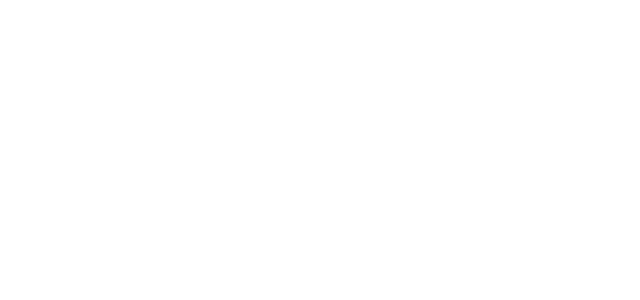
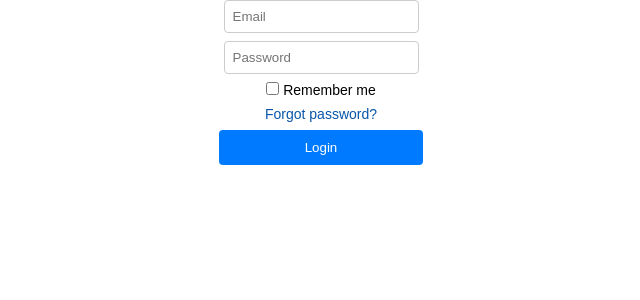
Before and after one commit to Udaylol/Managely, a React app in the folder FrontEnd/: page / in a window 1280 px wide. Shown: the top 300 px of the page, without its empty margins (191-831 px from the left). Built offline with nearby package versions, Linux system fonts and the light colour scheme; the HTML template or start-up script is replaced by a standard one.

Commit message:
created LoginForm component

```diff
--- a/FrontEnd/src/App.css
+++ b/FrontEnd/src/App.css
@@ -0,0 +1,4 @@
+* {
+  margin: 0;
+  padding: 0;
+}
--- a/FrontEnd/src/App.jsx
+++ b/FrontEnd/src/App.jsx
@@ -1,7 +1,10 @@
 import "./App.css";
+import LoginForm from "./components/LoginForm/LoginForm";
 
 function App() {
-  return <></>;
+  return <>
+  <LoginForm />
+  </>;
 }
 
 export default App;
--- /dev/null
+++ b/FrontEnd/src/components/LoginForm/LoginForm.css
@@ -0,0 +1,36 @@
+.loginForm {
+  display: flex;
+  flex-direction: column;
+  justify-content: center;
+  align-items: center;
+  height: 80%;
+  width: 80%;
+  gap: 1vmin;
+}
+
+.loginForm input {
+  padding: 8px;
+  border: 1px solid #ccc;
+  border-radius: 4px;
+}
+.loginOptions {
+  font-family: Arial, sans-serif;
+  font-size: 14px;
+}
+a {
+  text-decoration: none;
+  color: #0855a9;
+}
+.loginForm {
+  border-color: #007bff;
+  outline: none;
+}
+.loginButton {
+  padding: 10px;
+  background-color: #007bff;
+  color: white;
+  border: none;
+  border-radius: 4px;
+  cursor: pointer;
+  width: 20%;
+}
--- /dev/null
+++ b/FrontEnd/src/components/LoginForm/LoginForm.jsx
@@ -0,0 +1,34 @@
+import React from "react";
+import "./LoginForm.css";
+
+function LoginForm() {
+  return (
+    <>
+        <form className="loginForm">
+          <label htmlFor="email">
+            <input type="email" name="email" id="email" placeholder="Email" />
+          </label>
+          <label htmlFor="password">
+            <input
+              type="password"
+              name="password"
+              id="password"
+              placeholder="Password"
+            />
+          </label>
+          <label className="loginOptions">
+            <input type="checkbox" name="rememberMe" id="rememberMe" /> Remember
+            me
+          </label>
+          <a href="#" className="loginOptions">
+            Forgot password?
+          </a>
+          <button className="loginButton" type="submit">
+            Login
+          </button>
+        </form>
+    </>
+  );
+}
+
+export default LoginForm;
```
